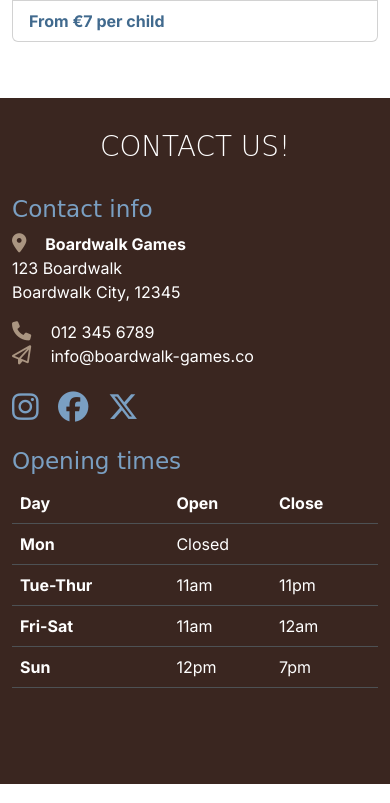
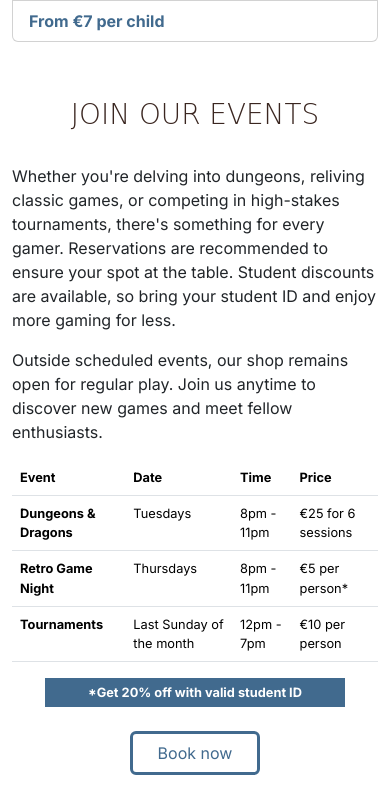
Before and after one commit to JamieJB123/boardwalk-games, a plain HTML site: page index.html in a window 390 px wide. Shown: the part 2461-3264 px from the top of the page. Drawn offline with nearby package versions, Linux system fonts and the light colour scheme; a web font is replaced by a local one.

Commit message:
Add: events section, style and make responsive, include in navbars

```diff
--- a/assets/css/styles.css
+++ b/assets/css/styles.css
@@ -1,10 +1,10 @@
 /* Google font import */
-@import url('https://fonts.googleapis.com/css2?family=Inter:ital,opsz,wght@0,14..32,100..900;1,14..32,100..900&family=Macondo&display=swap');
+@import url("https://fonts.googleapis.com/css2?family=Inter:ital,opsz,wght@0,14..32,100..900;1,14..32,100..900&family=Macondo&display=swap");
 
 /* CSS Variables */
 :root {
-    --primary-font: 'Inter', sans-serif;
-    --secondary-font: 'Macondo', cursive;
+  --primary-font: "Inter", sans-serif;
+  --secondary-font: "Macondo", cursive;
   --primary-color: #3a2620; /* dark brown */
   --secondary-color: #aa9581; /* light brown */
   --highlight-color: #416a8e; /* blue */
@@ -14,12 +14,14 @@
 body {
   font-family: var(--primary-font);
 }
-h1, h2, h3 {
+h1,
+h2,
+h3 {
   font-family: var(--secondary-font);
   color: var(--primary-color);
-
 }
-h1, h2 {
+h1,
+h2 {
   text-transform: uppercase;
 }
 .sub-heading-color {
@@ -55,7 +57,7 @@ h2 {
 
 /* Navbar CSS */
 #navbar {
-    background-color: var(--primary-color)
+  background-color: var(--primary-color);
 }
 
 #navbar .logo {
@@ -79,8 +81,27 @@ h2 {
 }
 
 /* New Games Section */
-#new-games .card, #fav-games .card {
+#new-games .card,
+#fav-games .card {
   border: none;
+}
+
+/* Events Section */
+
+/* Discount Tag */
+#discount {
+  background-color: var(--highlight-color);
+  color: white;
+  font-weight: bold;
+  font-size: 0.8rem;
+  max-width: 300px;
+  padding: 5px 10px;
+  margin: auto;
+}
+/* table styling */
+/* font-size small enough that table doesn't overflow on xs screens. Size set back to 1rem in media query for sm screens and up */
+#events .table {
+  font-size: 0.8rem;
 }
 
 /* Footer / contact */
@@ -102,7 +123,7 @@ h2 {
   margin-right: 15px;
 }
 #contact .social-links i {
-    color:var(--light-highlight-color);
+  color: var(--light-highlight-color);
   font-size: 1.9rem;
   transition: color 0.3s ease-in-out;
 }
@@ -114,8 +135,6 @@ h2 {
   background-color: transparent;
 }
 
-
-
 /* Grid visualisation CSS for testing */
 
 /* .container, .row {
@@ -124,15 +143,26 @@ h2 {
 .col-12 {
     border: 2px solid white;
     background-color: lightgray;
-} */
-
+}  */
 
 /* Media Queries */
 
+/* Small devices (576px and up) */
+@media screen and (min-width: 576px) {
+  /* table font returns to normal again */
+  #events .table {
+    font-size: 1rem;
+  }
+  /* discount font returns to normal */
+  #discount {
+    font-size: 1rem;
+  }
+}
+
 /* Medium devices (tablets, 768px and up) */
 
+@media screen and (min-width: 768px) {
   /* Make all service cards the same height for consistency */
-@media screen and (min-width: 768px) {
   #services .card-body {
     min-height: 191px;
   }
--- a/index.html
+++ b/index.html
@@ -67,6 +67,9 @@
                 </li>
                 <li class="nav-item">
                 <a class="nav-link" href="#services">Services</a>
+                </li>
+                <li class="nav-item">
+                    <a class="nav-link" href="#events">Events</a>
                 </li>
                 <li class="nav-item">
                 <a class="nav-link" href="game-library.html"> Games </a>
@@ -233,6 +236,54 @@
                 </div>
             </div>
         </section>
+        <!-- Events Section -->
+        <section id="events" class="container section">
+            <div class="row">
+                <div class="col-12 text-center">
+                    <h2 class="display-6">Join our Events</h2>
+                </div>
+                <div class="col-12 col-lg-6">
+                    <p>Whether you're delving into dungeons, reliving classic games, or competing in high-stakes tournaments, there's something for every gamer. Reservations are recommended to ensure your spot at the table. Student discounts are available, so bring your student ID and enjoy more gaming for less.</p>
+                    <p>Outside scheduled events, our shop remains open for regular play. Join us anytime to discover new games and meet fellow enthusiasts.</p>
+                </div>
+                <div class="col-12 col-xl-6">
+                        <table class="table table-hover">
+                            <thead>
+                                <tr>
+                                    <th scope="col">Event</th>
+                                    <th scope="col">Date</th>
+                                    <th scope="col">Time</th>
+                                    <th scope="col">Price</th>
+                                </tr>
+                            </thead>
+                            <tbody>
+                                <tr>
+                                    <th scope="row">Dungeons & Dragons</th>
+                                    <td>Tuesdays</td>
+                                    <td>8pm - 11pm</td>
+                                    <td>€25 for 6 sessions</td>
+                                </tr>
+                                <tr>
+                                    <th scope="row">Retro Game Night</th>
+                                    <td>Thursdays</td>
+                                    <td>8pm - 11pm</td>
+                                    <td>€5 per person*</td>
+                                </tr>
+                                <tr>
+                                    <th scope="row">Tournaments</th>
+                                    <td>Last Sunday of the month</td>
+                                    <td>12pm - 7pm</td>
+                                    <td>€10 per person</td>
+                                </tr>
+                            </tbody>
+                        </table>
+                        <p id="discount" class="text-center">*Get 20% off with valid student ID</p>
+                    </div>
+                </div>
+                <div class="col-12 text-center mt-4 justify-content-center">
+                    <a href="booking.html" class="btn custom-button-outline mb-4">Book now</a>
+                </div>
+        </section>
     </main>
 
     <!-- Footer / contact section -->
```
Also changed, not shown: booking.html (+3 -0 lines), game-library.html (+3 -0 lines), success.html (+3 -0 lines). Lines whose indentation alone changed are shown as unchanged.
